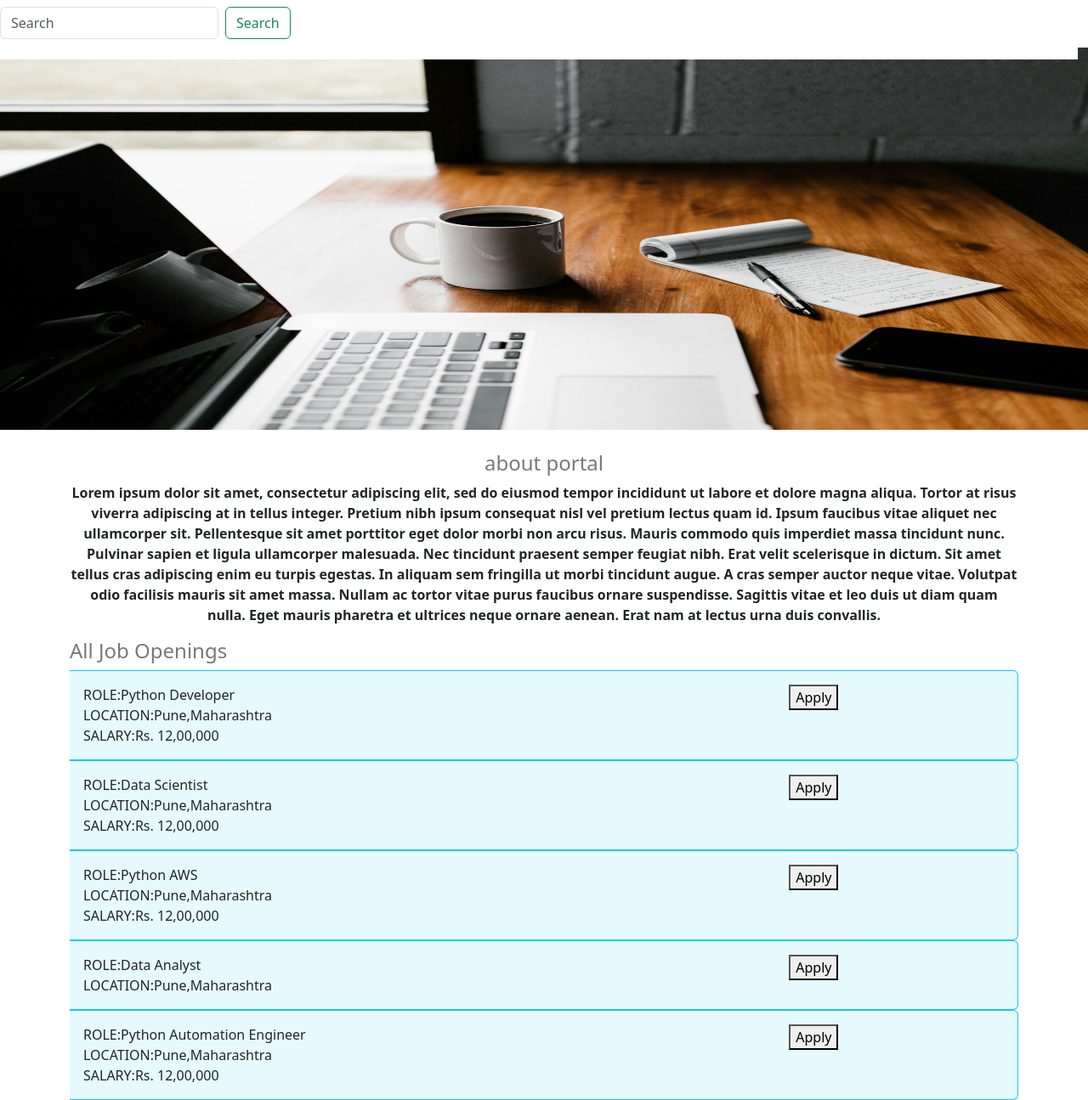
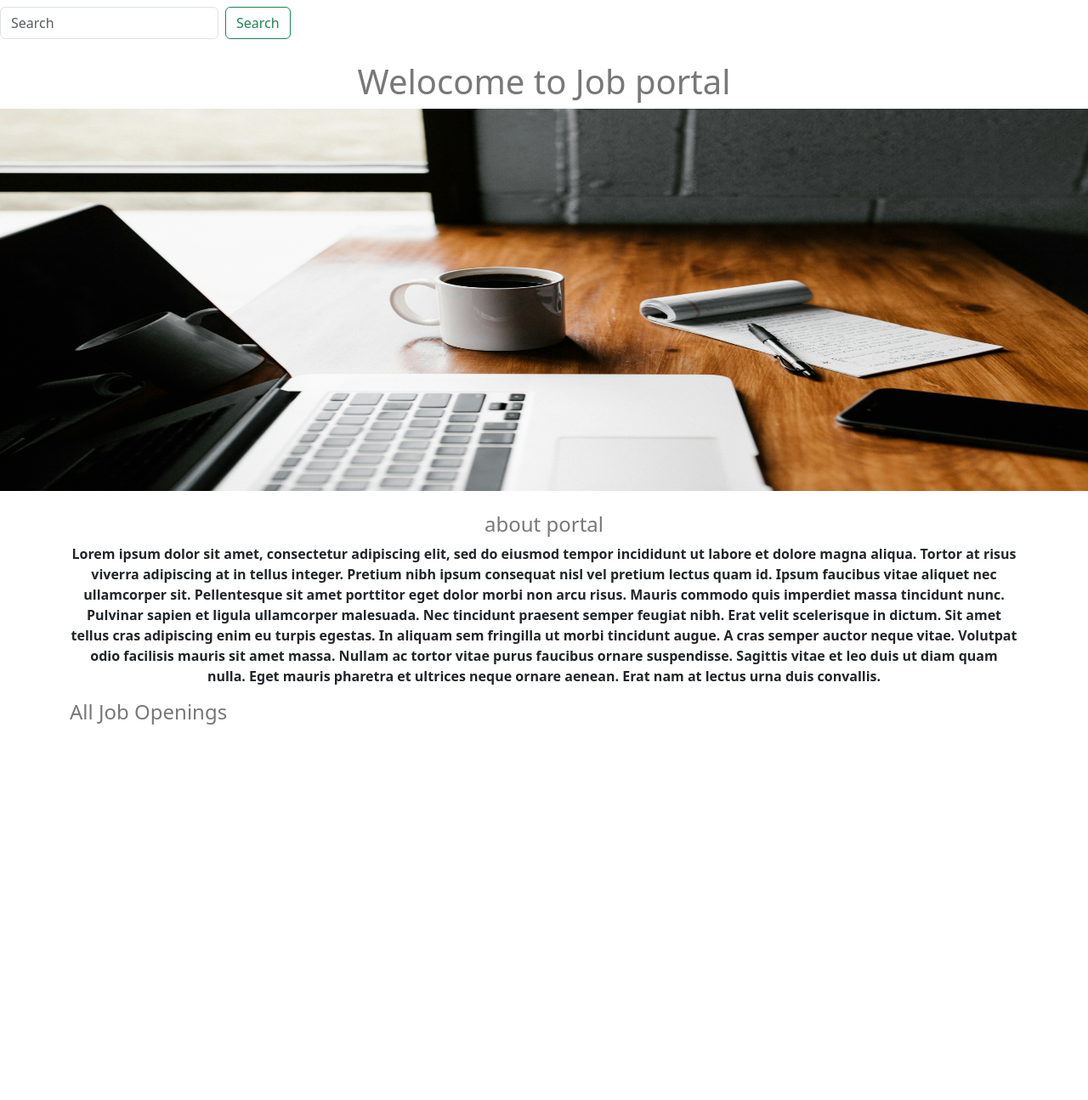
Before and after one commit to vivekbagul02/database_driven_job_search_site, a Flask app: page / in a window 1280 px wide; the page is wider, and only the part inside the window is pictured. Shown: that part at 85% size. After the commit the page ends 853 px from the top of that part, so only its background shows below. Run offline with Flask 3, Linux system fonts and the light colour scheme.

Commit message:
two pages added

```diff
--- a/app.py
+++ b/app.py
@@ -1,48 +1,21 @@
-from flask import Flask, render_template, jsonify
-
-app = Flask(__name__)
-
-all_jobs_list = [{
-    "job_id": 101,
-    'position': 'Python Developer',
-    "location": "Pune,Maharashtra",
-    "salary": "Rs. 12,00,000"
-}, {
-    "job_id": 102,
-    'position': 'Data Scientist',
-    "location": "Pune,Maharashtra",
-    "salary": "Rs. 12,00,000"
-}, {
-    "job_id": 103,
-    'position': 'Python AWS',
-    "location": "Pune,Maharashtra",
-    "salary": "Rs. 12,00,000"
-}, {
-    "job_id": 104,
-    'position': 'Data Analyst',
-    "location": "Pune,Maharashtra"
-}, {
-    "job_id": 105,
-    'position': 'Python Automation Engineer',
-    "location": "Pune,Maharashtra",
-    "salary": "Rs. 12,00,000"
-}]
-
+import config
+from config import *
 
 
 @app.route("/")
 def home_page():
-  all_jobs = jsonify(all_jobs_list)
+  all_jobs = config.all_jobs()
 
-  return render_template("home.html", all_jobs_list=all_jobs_list)
+  return render_template("home.html", all_jobs_list=all_jobs)
 
 
+@app.route("/job_discription/<id>")
+def job_discription(id):
+  result = job_details(id)
+  print('result', result)
+  return render_template("job_discription.html", job_detail=result)
+
+
+print(all_jobs)
 if __name__ == "__main__":
   app.run(host="0.0.0.0", debug=True)
-from replit import db
-from replit import db
-from replit import db
-from replit import db
-from replit import db
-from replit import db
-db["key"] = "value"
--- a/config.py
+++ b/config.py
@@ -13,7 +13,7 @@
 # with engine.connect() as conn:
 #   result=conn.execute(text('select * from jobs'))
 #   print(result.all())
-from flask import Flask, render_template, request, url_for, redirect
+from flask import Flask, render_template, request, url_for, redirect, jsonify
 from flask_sqlalchemy import SQLAlchemy
 
 app = Flask(__name__)
@@ -32,18 +32,19 @@ class jobs(db.Model):
   created_date = db.Column(db.Date)
   job_requirments = db.Column(db.String())
   job_responsibilities = db.Column(db.String())
+  currancy = db.Column(db.String())
+  location = db.Column(db.String())
+  salary = db.Column(db.BigInteger)
+
 
 with app.app_context():
   # Fetch all jobs
   db.create_all()
-  all_jobs = jobs.query[1:3]
 
-  # Print all jobs
-for job in all_jobs:
-  print(type(job))
-  print("Job ID:", job.id)
-  print("Job Name:", job.job_name)
-  print("Created Date:", job.created_date)
-  print("Job Requirements:", job.job_requirments)
-  print("Job Responsibilities:", job.job_responsibilities)
-  print()  # Add an empty line for better readability
+  def all_jobs():
+    all_job = jobs.query.all()
+    return all_job
+
+  def job_details(id):
+    job_detail = jobs.query.filter_by(id=id).first()
+    return job_detail
--- a/pyproject.toml
+++ b/pyproject.toml
@@ -12,6 +12,7 @@ flask = "^3.0.3"
 sqlalchemy = "^2.0.29"
 replit = "^3.6.2"
 flask-sqlalchemy = "^3.1.1"
+config = "^0.5.1"
 
 
 [build-system]
--- a/templates/home.html
+++ b/templates/home.html
@@ -23,13 +23,10 @@
     <div>
       {% include 'nav.html' %}
     </div>
-    <div>
-      <h1 > Welocome to Job portal</h1>
-    </div>
-    <div class=imagemargin>
-      <center> <img  src="https://c0f6a9d4-ba27-4adb-8a33-11179c030044-00-bs000la2stad.worf.replit.dev/static/home_page.jpeg"   width= 1500 height=450> </center>
-
-    </div>
+    <br>
+    <br>
+    <br>
+    {% include 'image_stuff.html' %}
     <div>
         <h4> about portal</h4>
     </div>
--- /dev/null
+++ b/templates/image_stuff.html
@@ -0,0 +1,6 @@
+<div>
+  <h1 > Welocome to Job portal</h1>
+</div>
+<div class=imagemargin>
+  <center> <img  src="static/home_page1.jpeg"   width= 1500 height=450> </center>
+</div>
--- a/templates/jobitems.html
+++ b/templates/jobitems.html
@@ -2,19 +2,19 @@
   <div   class ='row'  >
     <div class="col-9" >
       <div>
-        ROLE:{{ job['position'] }}
+        <h5>{{ job.job_name }}</h5>
       </div>
       <div>
-        LOCATION:{{ job['location'] }}
+        Location:{{ job.location }}
       </div>
-      {% if job['salary'] %}
+      {% if job.salary %}
       <div>
-        SALARY:{{ job['salary'] }}
+        Salary:<i>{{ job.salary}} {{ job.currancy }}</i>
       </div>
       {% endif %}
     </div>
     <div  class="col-3" >
-      <button > Apply</button>
+      <a  href="/job_discription/{{ job.id }}">  Apply </a>
     </div>
   </div>
 
```
Also changed, not shown: templates/job_discription.html (added, +71 -0 lines), static/home_page1.jpeg (added), 1 other file.
